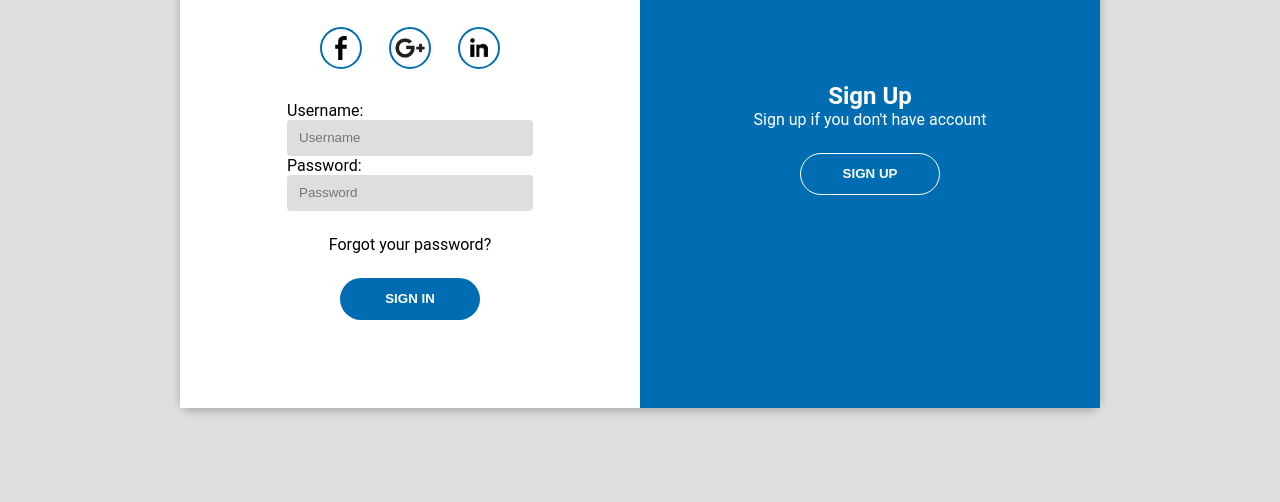
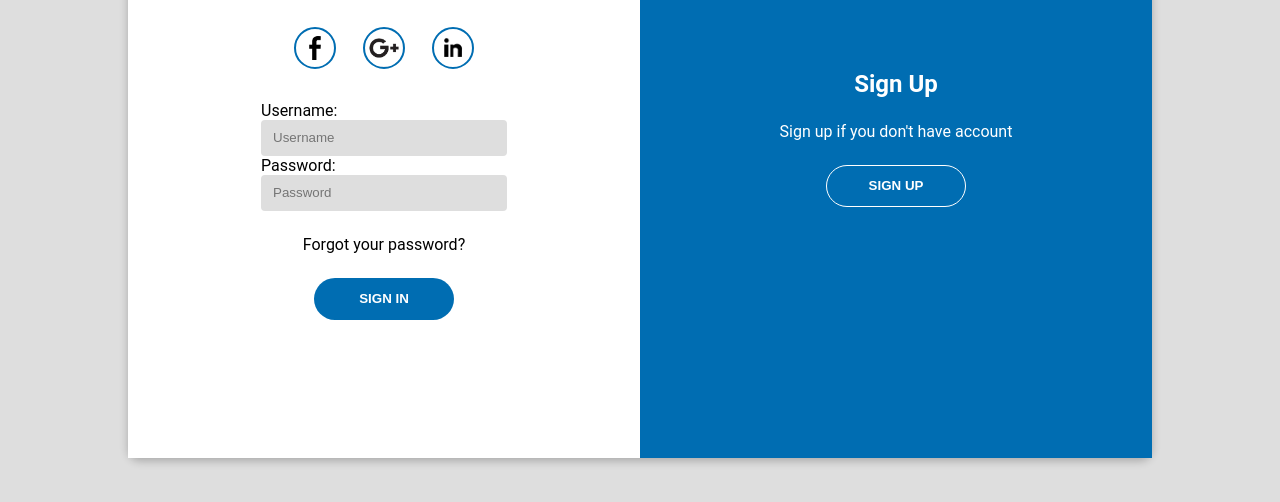
Before and after one commit to angiestavnk/html-responsive-form, a plain HTML site: page index.html in a window 1280 px wide. Shown: the part 262-764 px from the top of the page. Drawn offline with Linux system fonts and the light colour scheme.

Commit message:
width and height adjustment add margin to signup title

```diff
--- a/styles/styles.scss
+++ b/styles/styles.scss
@@ -26,10 +26,8 @@ body {
 .container {
   display: grid;
   grid-template-columns: 1fr 1fr;
-  width: 80%;
-  max-width: 920px;
-  height: 80%;
-  max-height: 540px;
+  width: min(80%, 2000px);
+  height: min(80%, 1200px);
   border-radius: 12px;
   box-shadow: rgba(0, 0, 0, 0.24) 0px 3px 8px;
 }
@@ -136,7 +134,7 @@ body {
   background-color: $light-blue;
 
   &__title {
-    color: $white;
+    margin-bottom: 24px;
   }
 }
 
```
Also changed, not shown: styles/styles.css, 1 other file.
